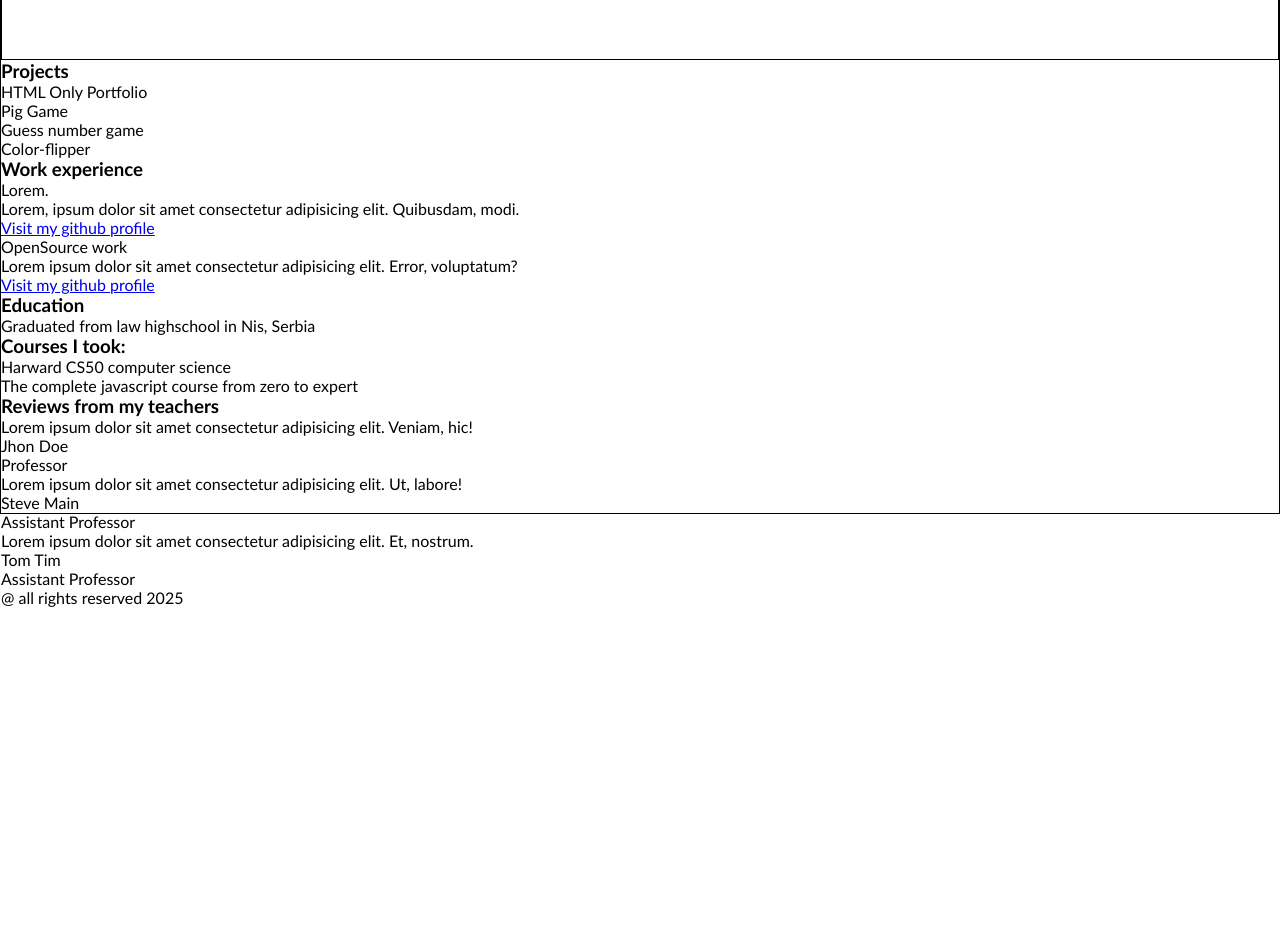
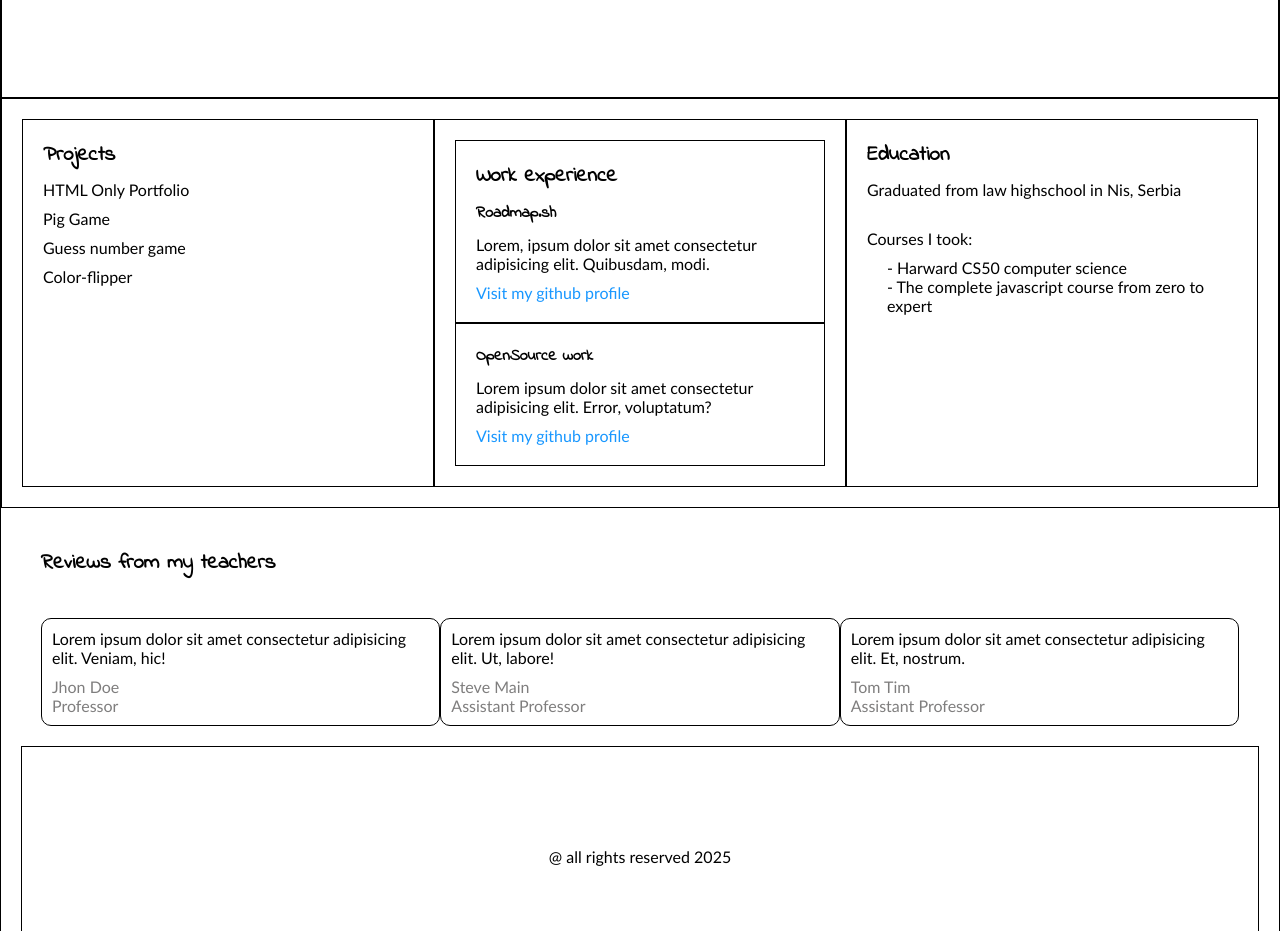
Before and after one commit to kraljic9/Website-Project, a plain HTML site: page Homepage.html in a window 1280 px wide. Shown: the part 286-1217 px from the top of the page. Before the commit the page ends 893 px from the top, so only its background shows below. Drawn offline with Linux system fonts and the light colour scheme.

Commit message:
Layout complete

```diff
--- a/Homepage.css
+++ b/Homepage.css
@@ -8,7 +8,7 @@ body {
   font-family: "Trebuchet MS", "Lucida Sans Unicode", "Lucida Grande",
     "Lucida Sans", Arial, sans-serif;
   border: 1px solid black;
-  height: 100vh;
+  height: 160vh;
   font-size: 1rem;
 }
 
@@ -25,6 +25,7 @@ nav {
   display: flex;
   align-items: center;
   gap: 10px;
+  padding: 20px;
 }
 
 .links-container {
@@ -51,9 +52,9 @@ nav {
   text-decoration: none;
 }
 
-/* Main layout */
+/* Header layout */
 
-main {
+header {
   width: 100%;
   border: 1px solid;
   padding: 100px;
@@ -63,13 +64,177 @@ main {
   gap: 5px;
 }
 
-/* Main items */
+/* Header items */
 
-#main-title {
+#header-title {
   font-size: 2.5rem;
   font-family: "Indie Flower";
 }
 
-#main-text {
+#header-text {
   color: grey;
 }
+
+/* Main layout */
+main {
+  width: 100%;
+  border: 1px solid;
+  display: flex;
+  justify-content: space-between;
+  padding: 20px;
+}
+
+/* Projects layout */
+
+#projects-container {
+  display: flex;
+  flex: 1;
+  flex-direction: column;
+  gap: 10px;
+  border: 1px solid;
+  padding: 20px;
+}
+
+/* Projects items */
+
+#projects-title {
+  font-family: "Indie Flower";
+  font-size: 1.3rem;
+}
+
+#projects-list {
+  list-style: none;
+  padding: 0px;
+  display: flex;
+  flex-direction: column;
+  gap: 10px;
+  columns: #333;
+}
+
+/* About section layout */
+
+#about-section {
+  flex: 1;
+  border: 1px solid;
+  padding: 20px;
+}
+
+#about-container-top {
+  display: flex;
+  flex-direction: column;
+  gap: 10px;
+  padding: 20px;
+  border: 1px solid;
+  flex: 1;
+}
+
+#about-container-bottom {
+  display: flex;
+  flex-direction: column;
+  gap: 10px;
+  padding: 20px;
+  border: 1px solid;
+  flex: 1;
+}
+
+#education-container {
+  flex: 1;
+  border: 1px solid;
+  padding: 20px;
+}
+
+/* About-container-top items */
+
+#work-title {
+  font-family: "Indie Flower";
+  font-size: 1.3rem;
+}
+
+.about-text-container {
+  display: flex;
+  flex-direction: column;
+  gap: 10px;
+}
+
+/* Top and bottom container items */
+
+.work-type {
+  font-family: "Indie Flower";
+  font-weight: bold;
+}
+
+.profile-link {
+  text-decoration: none;
+  color: rgb(24, 151, 255);
+}
+
+/* Education layout */
+
+#education-container {
+  display: flex;
+  flex-direction: column;
+  gap: 10px;
+}
+
+/* Education items */
+
+#education-title {
+  font-family: "Indie Flower";
+  font-size: 1.3rem;
+}
+
+#education-info {
+  margin-bottom: 20px;
+}
+
+#course-title {
+  font-weight: 100;
+}
+
+#courses-list {
+  padding-left: 20px;
+  list-style: none;
+}
+
+/* teacher-reviews layout */
+
+#teacher-reviews {
+  padding: 20px;
+  display: flex;
+  flex-direction: column;
+  justify-content: space-between;
+}
+
+#review-box-container {
+  display: flex;
+  justify-content: space-between;
+  padding: 20px;
+}
+
+#copyright {
+  padding: 100px;
+  text-align: center;
+  border: 1px solid;
+}
+
+/* Teacher review item */
+
+#teacher-reviews-titles {
+  font-family: "Indie Flower";
+  font-size: 1.3rem;
+  padding: 20px;
+}
+
+.review-box {
+  border: 1px solid;
+  border-radius: 10px;
+  padding: 10px;
+  width: 400px;
+  display: flex;
+  flex-direction: column;
+  gap: 10px;
+}
+
+.review-bottom {
+  color: rgb(127, 126, 126);
+}
--- a/Homepage.html
+++ b/Homepage.html
@@ -23,10 +23,11 @@
         <li><a href="Contact.html" class="nav-link">Contact</a></li>
       </div>
     </nav>
+    <header>
+      <h1 id="header-title">Frontend Developer</h1>
+      <p id="header-text">html only with proper layout, no styling</p>
+    </header>
     <main>
-      <h1 id="main-title">Frontend Developer</h1>
-      <p id="main-text">html only with proper layout, no styling</p>
-    </main>
       <article id="projects-container">
         <h3 id="projects-title">Projects</h3>
         <ul id="projects-list">
@@ -39,14 +40,17 @@
       <section id="about-section">
         <div id="about-container-top">
           <h3 id="work-title">Work experience</h3>
-        <p class="work-type">Lorem.</p>
+          <div class="about-text-container">
+            <p class="work-type">Roadmap.sh</p>
             <p class="work-description">
-          Lorem, ipsum dolor sit amet consectetur adipisicing elit. Quibusdam,
-          modi.
+              Lorem, ipsum dolor sit amet consectetur adipisicing elit.
+              Quibusdam, modi.
             </p>
+
             <a href="https://github.com/kraljic9" class="profile-link"
               >Visit my github profile</a
             >
+          </div>
         </div>
         <div id="about-container-bottom">
           <p class="work-type">OpenSource work</p>
@@ -64,17 +68,19 @@
         <p id="education-info" class="education-text">
           Graduated from law highschool in Nis, Serbia
         </p>
-      <h3 id="course-title" class="education-text">Courses I took:</h3>
+        <p id="course-title" class="education-text">Courses I took:</p>
         <ul id="courses-list">
           <li class="course-item" class="education-text">
-          Harward CS50 computer science
+            - Harward CS50 computer science
           </li>
           <li class="course-item" class="education-text">
-          The complete javascript course from zero to expert
+            - The complete javascript course from zero to expert
           </li>
         </ul>
       </aside>
+    </main>
     <footer id="teacher-reviews">
+      <div id="review-container">
         <h3 id="teacher-reviews-titles">Reviews from my teachers</h3>
         <div id="review-box-container">
           <div class="review-box">
@@ -82,23 +88,31 @@
               Lorem ipsum dolor sit amet consectetur adipisicing elit. Veniam,
               hic!
             </p>
+            <div class="review-bottom">
               <p class="review-title">Jhon Doe</p>
               <p class="review-title">Professor</p>
             </div>
+          </div>
           <div class="review-box">
             <p class="review-text">
-            Lorem ipsum dolor sit amet consectetur adipisicing elit. Ut, labore!
+              Lorem ipsum dolor sit amet consectetur adipisicing elit. Ut,
+              labore!
             </p>
+            <div class="review-bottom">
               <p class="review-title">Steve Main</p>
               <p class="review-title">Assistant Professor</p>
+            </div>
           </div>
           <div class="review-box">
             <p class="review-text">
               Lorem ipsum dolor sit amet consectetur adipisicing elit. Et,
               nostrum.
             </p>
+            <div class="review-bottom">
               <p class="review-title">Tom Tim</p>
               <p class="review-title">Assistant Professor</p>
+            </div>
+          </div>
         </div>
       </div>
 
```
Lines whose indentation alone changed are shown as unchanged.
